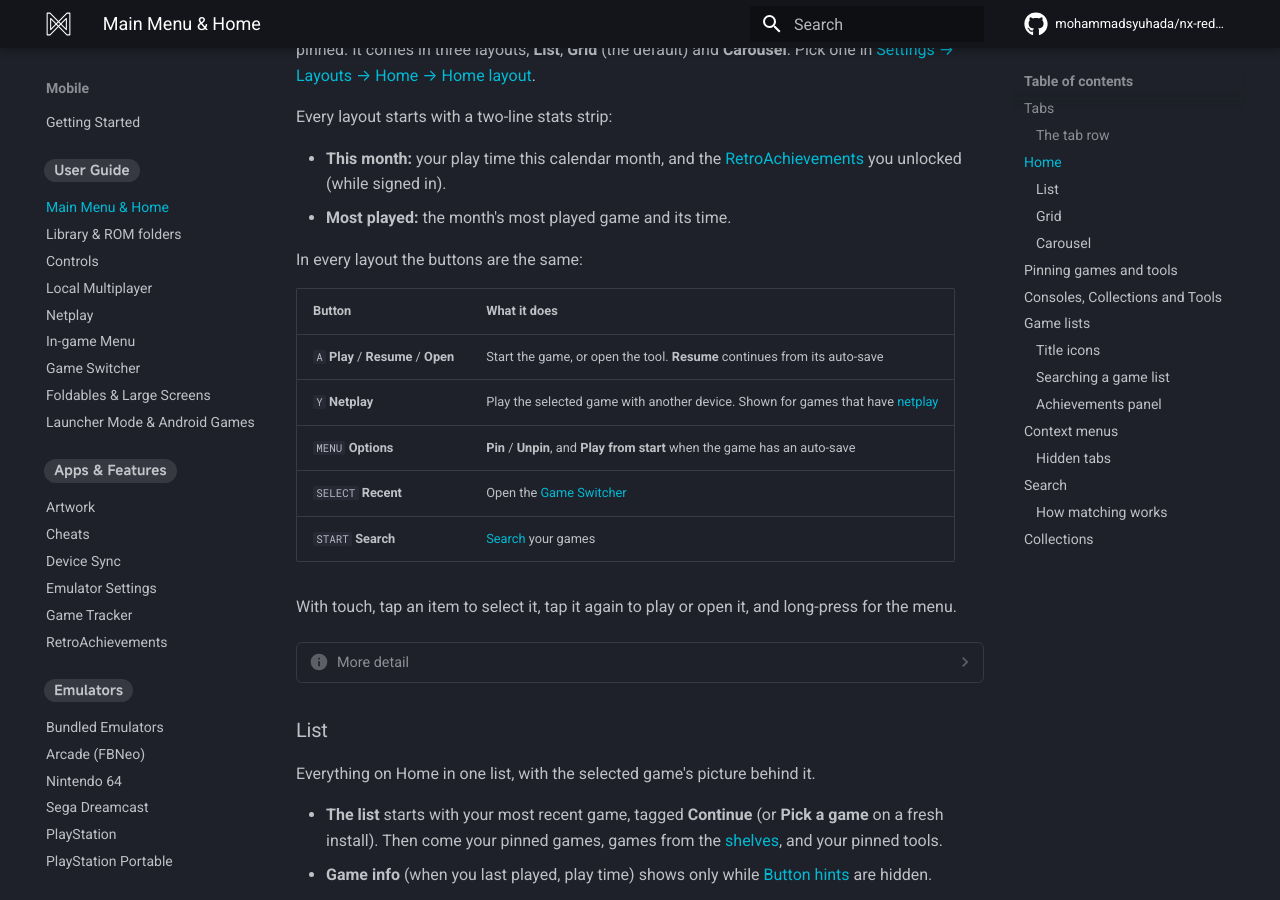
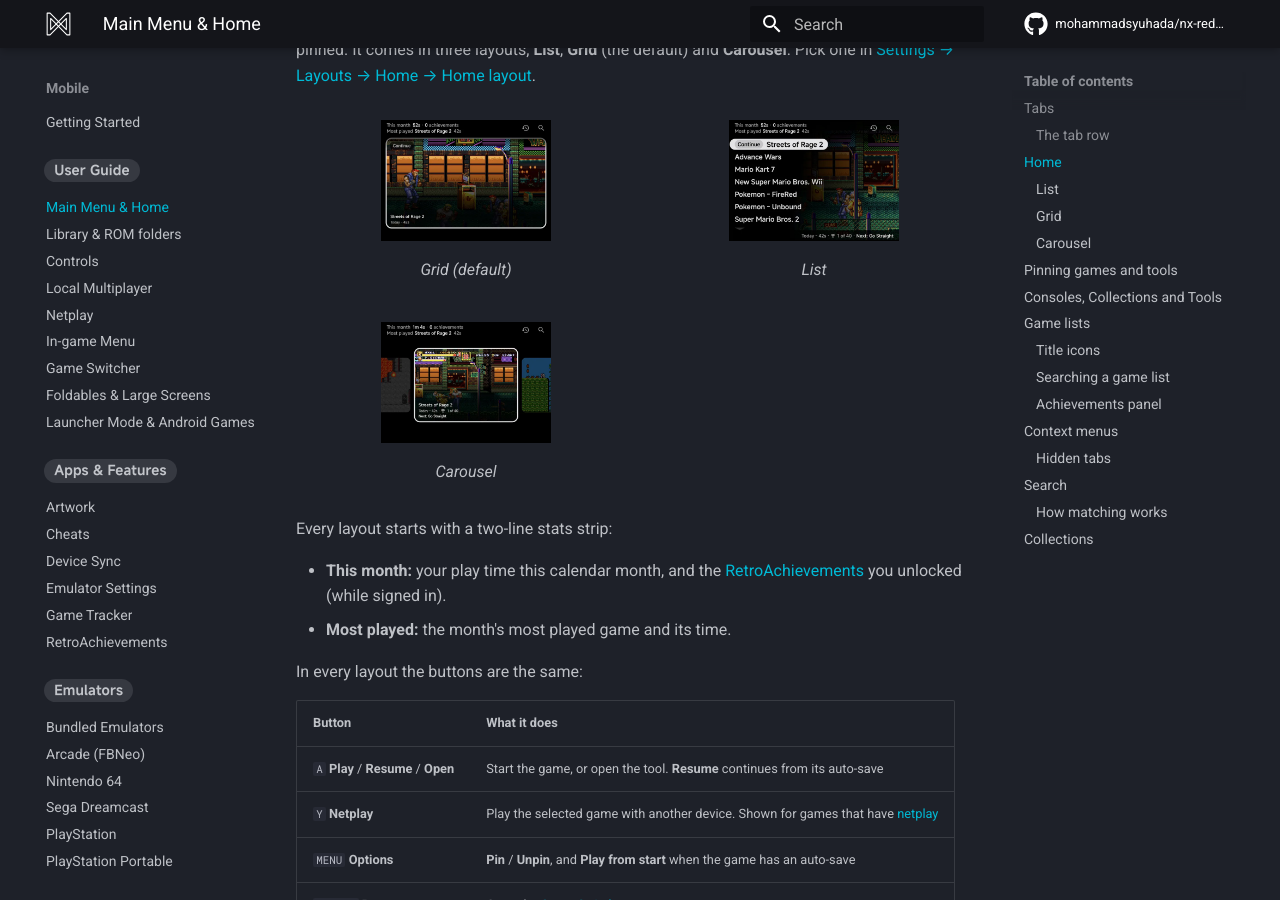
Before and after one commit to mohammadsyuhada/nx-redux-docs, an MkDocs documentation site: the page built from docs/mobile/main-menu.md, in a window 1280 px wide and 900 px high, scrolled down 1805 px. Built offline with MkDocs 1.6.1 and Material for MkDocs 9.7.7, drawn with Linux system fonts in a browser that asks for light colours; comment, search, counter and statistics services are not loaded.

Commit message:
docs(mobile): Home shows its three layouts up front (the app's own layout pictures)

```diff
--- a/docs/mobile/main-menu.md
+++ b/docs/mobile/main-menu.md
@@ -76,6 +76,31 @@
 and everything you pinned. It comes in three layouts, **List**, **Grid** (the
 default) and **Carousel**. Pick one in
 [Settings → Layouts → Home → Home layout](layouts.md#the-layouts-page).
+
+<div class="grid" markdown>
+
+<figure markdown>
+
+![Home in Grid: the Continue card filling the top, under the stats strip](../assets/screenshots/mobile/home-layout-grid.webp)
+
+<figcaption>Grid (default)</figcaption>
+</figure>
+
+<figure markdown>
+
+![Home in List: Continue first, then the pinned games as rows over the selected game's picture](../assets/screenshots/mobile/home-layout-list.webp)
+
+<figcaption>List</figcaption>
+</figure>
+
+<figure markdown>
+
+![Home in Carousel: the Continue card in the middle with its time and achievements, the next items beside it](../assets/screenshots/mobile/home-layout-carousel.webp)
+
+<figcaption>Carousel</figcaption>
+</figure>
+
+</div>
 
 Every layout starts with a two-line stats strip:
 
```
Also changed, not shown: docs/assets/screenshots/mobile/home-layout-carousel.webp (added), docs/assets/screenshots/mobile/home-layout-grid.webp (added), docs/assets/screenshots/mobile/home-layout-list.webp (added).
